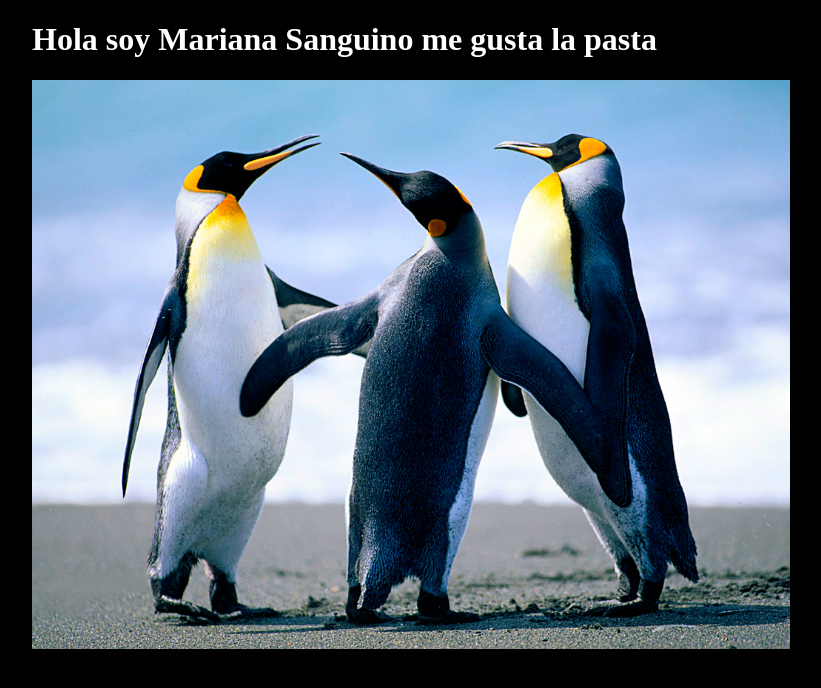
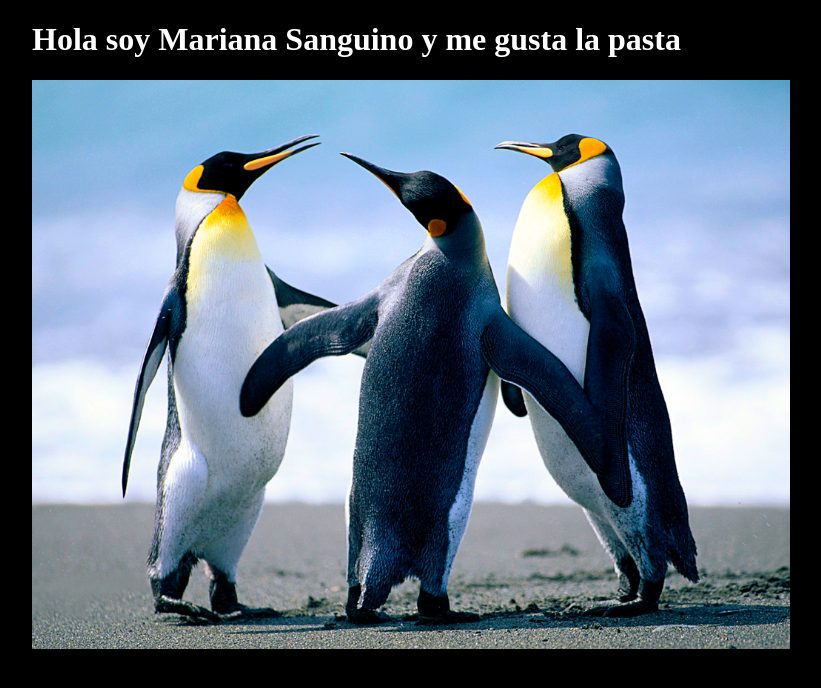
Before and after one commit to Mdcsp/git3073, a plain HTML site: page index.html in a window 1280 px wide. Shown: the whole page, without its empty margins (226-1047 px from the left). Drawn offline with Linux system fonts and the light colour scheme.

Commit message:
modifique el index

```diff
--- a/index.html
+++ b/index.html
@@ -7,7 +7,7 @@
     <title>Mariana</title>
 </head>
 <body   style="background-color: black">
-    <h1 style="color: white;    padding-left: 250px" >Hola soy Mariana Sanguino me gusta la pasta</h1>
+    <h1 style="color: white;    padding-left: 250px" >Hola soy Mariana Sanguino y me gusta la pasta</h1>
 
     <d1v>
         <img src="Penguins.jpg " alt="" width="60%" style="padding-left: 250px">
```
